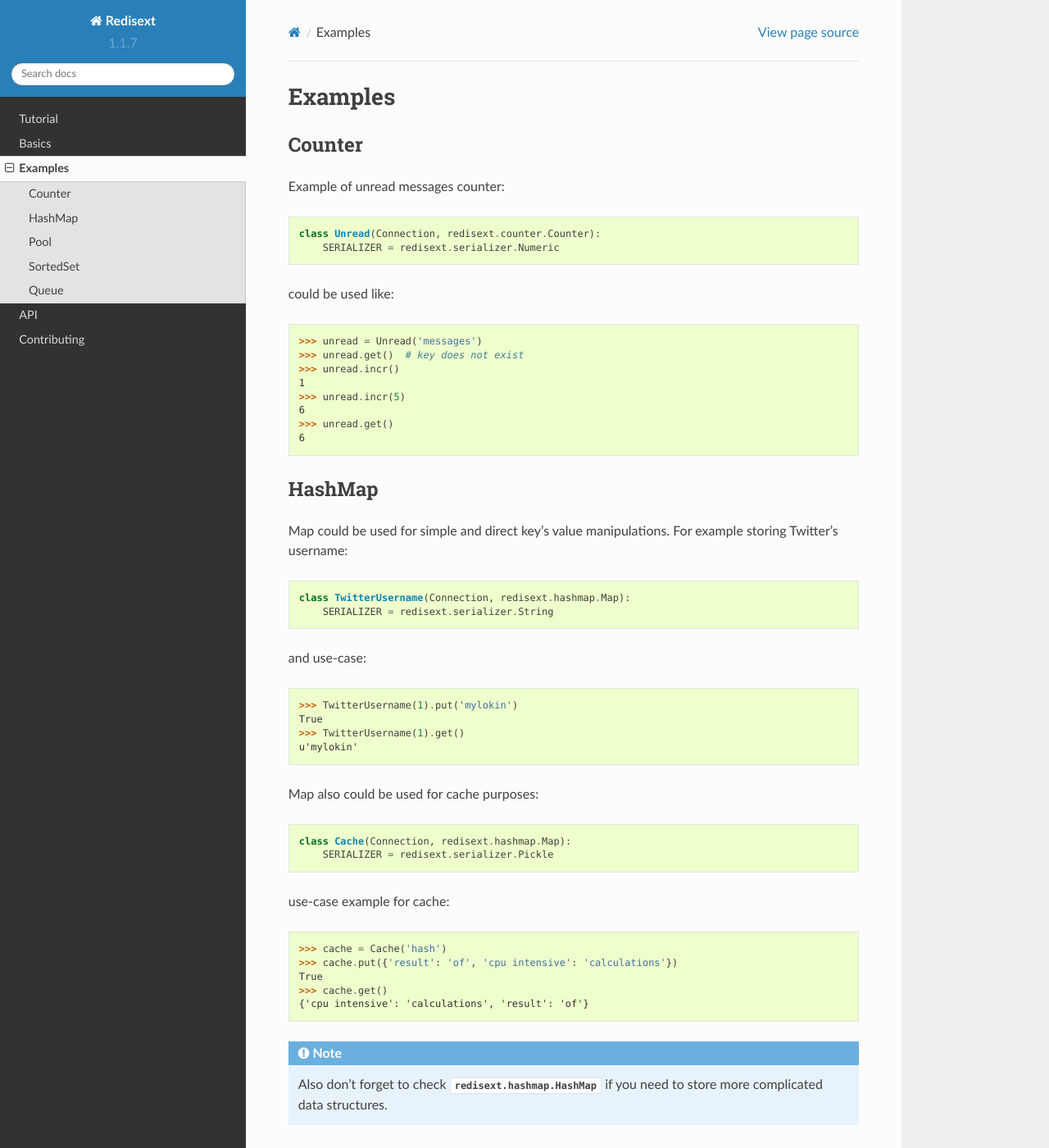
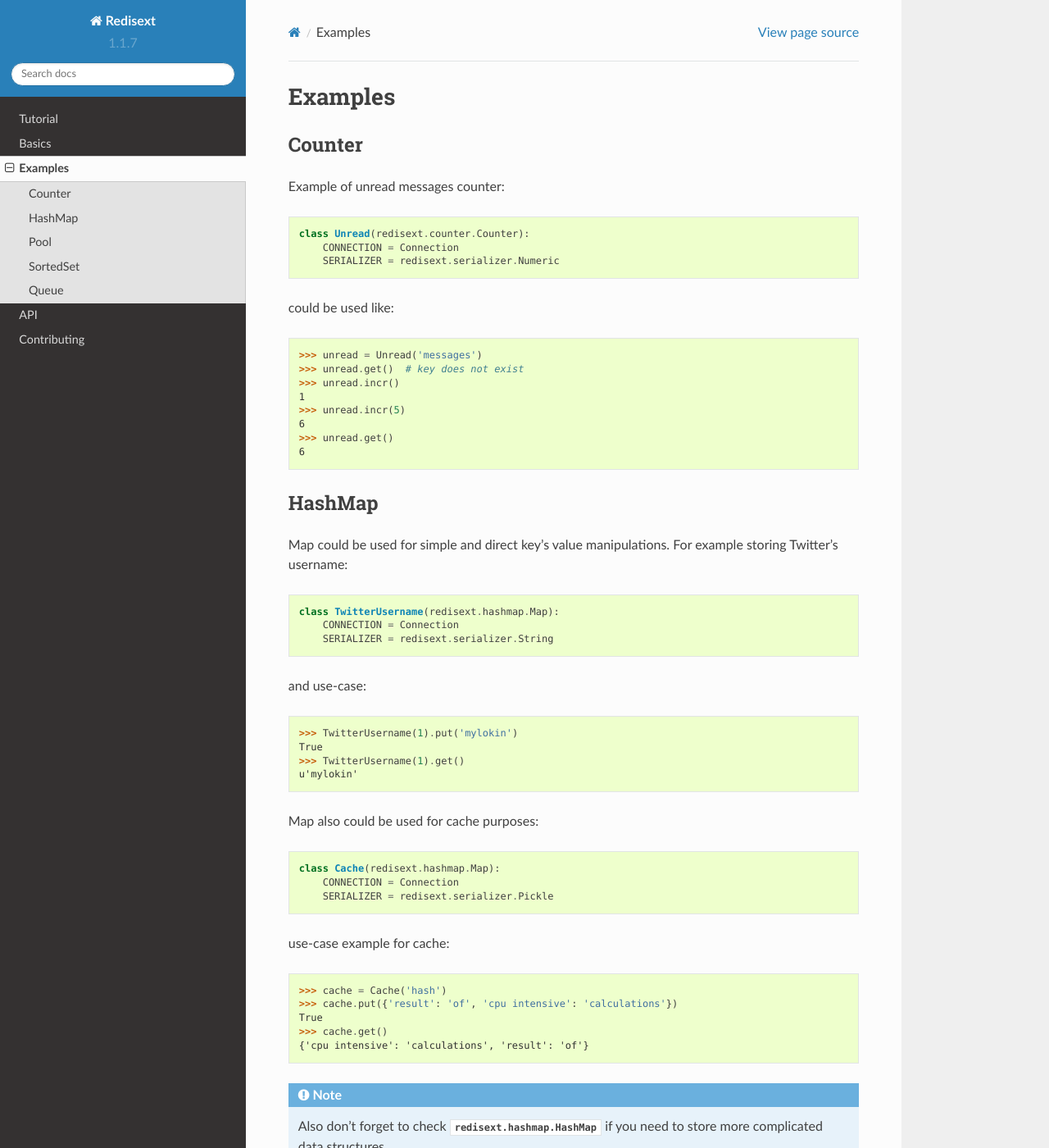
Before and after one commit to mylokin/redisext, a Sphinx documentation site: the page built from docs/modules/examples.rst, in a window 1280 px wide and 1400 px high. Shown: the whole window at 82% size. Built offline with Sphinx 7.4.7 and the Read the Docs theme 2.0.0, drawn with Linux system fonts in a browser that asks for light colours; some of the changed text lies outside the part shown.

Commit message:
fix docs examples

```diff
--- a/docs/modules/basics.rst
+++ b/docs/modules/basics.rst
@@ -61,7 +61,8 @@ data types supported by you client library or you can use one of this:
 
 Pick a serializer and pass set it as ``SERIALIZER`` attribute value::
 
-   class Visitors(Connection, redisext.counter.Counter):
+   class Visitors(redisext.counter.Counter):
+       CONNECTION = Connection
        SERIALIZER = redisext.serializer.Numeric
 
 .. note::
@@ -75,7 +76,8 @@ Mostly models suited to work with Redis keys, but sometimes is much more
 convenient to predefine key and work with model that behaves like a singleton.
 To do that use ``KEY`` attribute::
 
-   class Visitors(Connection, redisext.counter.Counter):
+   class Visitors(redisext.counter.Counter):
+       CONNECTION = Connection
        SERIALIZER = redisext.serializer.Numeric
 
    class SiteVisitors(Visitors):
--- a/docs/modules/examples.rst
+++ b/docs/modules/examples.rst
@@ -6,7 +6,8 @@ Counter
 
 Example of unread messages counter::
 
-   class Unread(Connection, redisext.counter.Counter):
+   class Unread(redisext.counter.Counter):
+       CONNECTION = Connection
        SERIALIZER = redisext.serializer.Numeric
 
 could be used like::
@@ -26,7 +27,8 @@ HashMap
 Map could be used for simple and direct key's value manipulations.
 For example storing Twitter's username::
 
-   class TwitterUsername(Connection, redisext.hashmap.Map):
+   class TwitterUsername(redisext.hashmap.Map):
+       CONNECTION = Connection
        SERIALIZER = redisext.serializer.String
 
 and use-case::
@@ -38,7 +40,8 @@ and use-case::
 
 Map also could be used for cache purposes::
 
-   class Cache(Connection, redisext.hashmap.Map):
+   class Cache(redisext.hashmap.Map):
+       CONNECTION = Connection
        SERIALIZER = redisext.serializer.Pickle
 
 use-case example for cache::
@@ -59,7 +62,8 @@ Pool
 
 The simpliest example of pool usage is token pool::
 
-   class TokenPool(Connection, redisext.pool.Pool):
+   class TokenPool(redisext.pool.Pool):
+      CONNECTION = Connection
       SERIALIZER = redisext.serializer.String
 
 and this pool could be used like::
@@ -88,7 +92,8 @@ Queue
 
 Right, task queue::
 
-   class Task(Connection, redisext.queue.Queue):
+   class Task(redisext.queue.Queue):
+       CONNECTION = Connection
        SERIALIZER = redisext.serializer.Pickle
 
 and it's as simple as looks::
--- a/docs/modules/tutorial.rst
+++ b/docs/modules/tutorial.rst
@@ -10,7 +10,8 @@ Counter Model allows you to build counters in a minute. For example::
    class Connection(redisext.backend.redis.Connection):
        MASTER = {'host': 'localhost', 'port': 6379, 'db': 0}
 
-   class Visitors(Connection, redisext.counter.Counter):
+   class Visitors(redisext.counter.Counter):
+       CONNECTION = Connection
        SERIALIZER = redisext.serializer.Numeric
 
 
```
